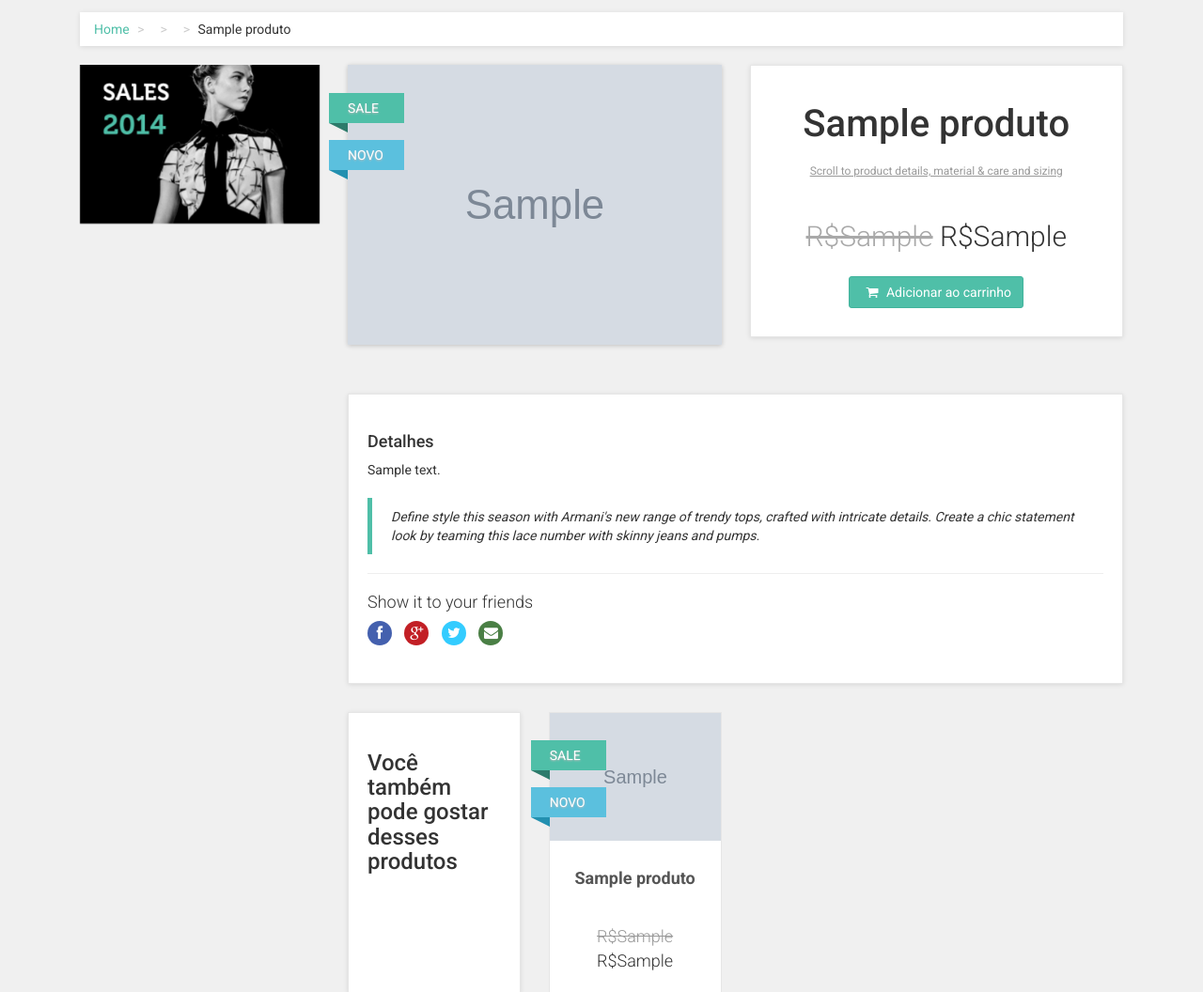
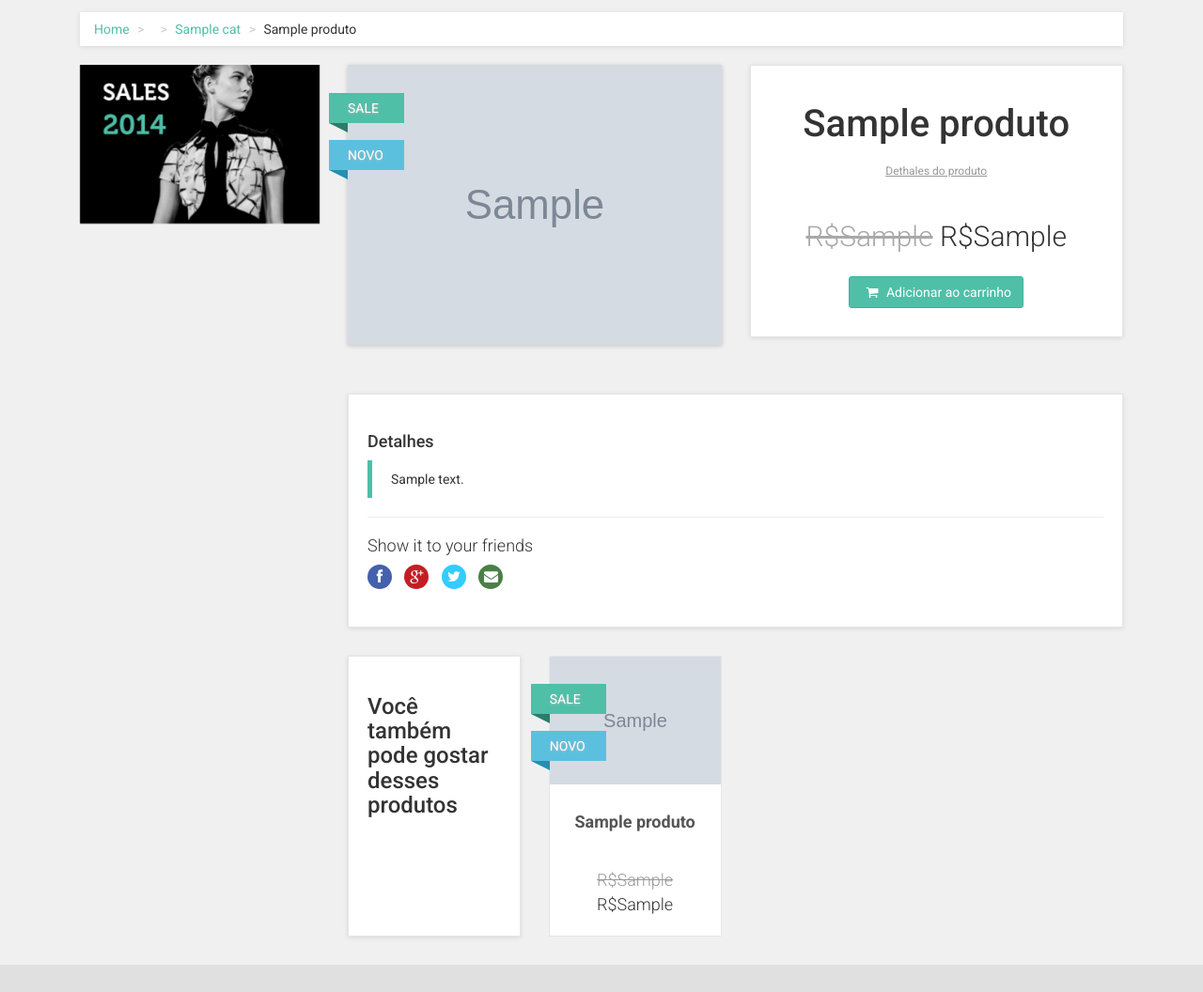
Before and after one commit to KlaudiaSDionisio/kaszepol, a CodeIgniter app: page /kaszepol/index.php/produto/detalhe/1 in a window 1280 px wide. Shown: the part 138-1194 px from the top of the page at 94% size. Run offline with CodeIgniter, Linux system fonts and the light colour scheme; tables that the repository leaves empty or names only in its code hold one stand-in row (values such as "Sample post"); grey boxes marked "Sample" are stand-in pictures; data that the repository does not hold is empty; some libraries are stand-ins or nearby versions.

Commit message:
ajuste dethale produto

```diff
--- a/application/views/produto/detalhe.php
+++ b/application/views/produto/detalhe.php
@@ -57,7 +57,7 @@ _________________________________________________________ -->
                     <div class="col-sm-6">
                         <div class="box">
                             <h1 class="text-center"><?= $produto->nome ?></h1>
-                            <p class="goToDescription"><a href="#details" class="scroll-to">Scroll to product details, material & care and sizing</a>
+                            <p class="goToDescription"><a href="#details" class="scroll-to">Dethales do produto</a>
                             </p>
                             <div class="text">
                                 <?php if (!is_null($produto->preco_promocao) && $produto->preco_promocao > 0): ?>
@@ -82,7 +82,9 @@ _________________________________________________________ -->
                 <div class="box" id="details">
                     <p>
                     <h4>Detalhes</h4>
-                    <p><?= $produto->descricao ?></p>
+                    <blockquote>
+                        <p><?= $produto->descricao ?></p>
+                    </blockquote>
 <!--                    <h4>Material & care</h4>-->
 <!--                    <ul>-->
 <!--                        <li>Polyester</li>-->
@@ -94,10 +96,7 @@ _________________________________________________________ -->
 <!--                        <li>The model (height 5'8" and chest 33") is wearing a size S</li>-->
 <!--                    </ul>-->
 
-                    <blockquote>
-                        <p><em>Define style this season with Armani's new range of trendy tops, crafted with intricate details. Create a chic statement look by teaming this lace number with skinny jeans and pumps.</em>
-                        </p>
-                    </blockquote>
+
 
                     <hr>
                     <div class="social">
```
